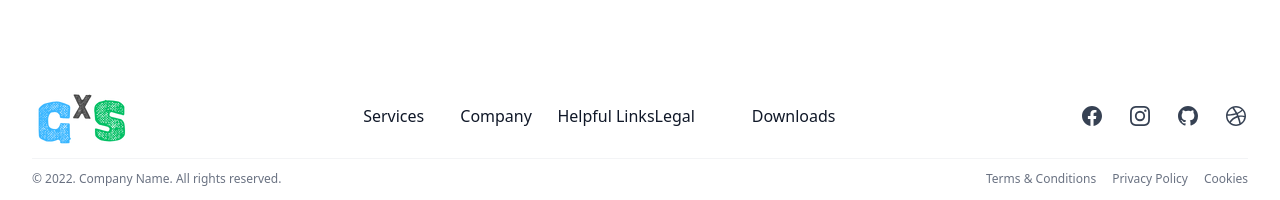
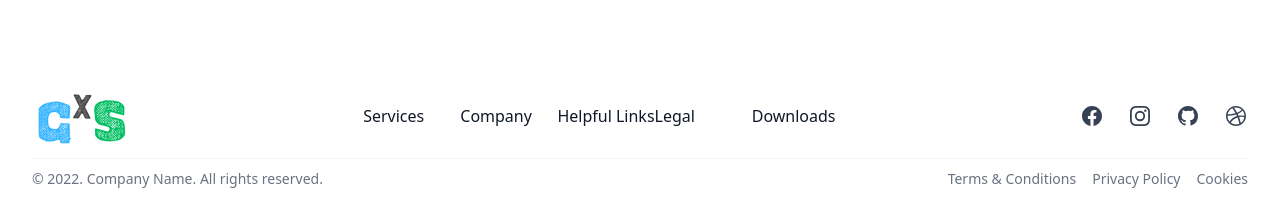
Before and after one commit to Radu-A/galician-man-in-seville, a React (Vite) app: page /contact in a window 1280 px wide. Shown: the part 1002-1202 px from the top of the page. Built offline with nearby package versions, Linux system fonts and the light colour scheme.

Commit message:
working/dark mode

```diff
--- a/src/App.jsx
+++ b/src/App.jsx
@@ -10,7 +10,7 @@ import Contact from "./pages/Contact";
 
 function App() {
   return (
-    <div>
+    <div className="flex flex-col min-h-screen">
       <Header></Header>
       <Routes>
         <Route path="/" element={<Home />} />
@@ -19,7 +19,7 @@ function App() {
         <Route path="/about" element={<About />} />
         <Route path="/contact" element={<Contact />} />
       </Routes>
-    <Footer></Footer>
+      <Footer></Footer>
     </div>
   );
 }
--- a/src/components/Hero.jsx
+++ b/src/components/Hero.jsx
@@ -2,7 +2,7 @@ export default function Hero() {
   return (
     <>
       {/* <div className="relative isolate px-6 lg:px-8 bg-[url('/images/home-setas.jpg')] bg-cover"> */}
-      <div className="relative isolate px-6 lg:px-8">
+      <div className="flex-1 relative isolate px-6 lg:px-8 dark:bg-gray-900">
         <div className="mx-auto max-w-2xl py-32 sm:py-32 lg:py-48">
           <div className="hidden sm:mb-8 sm:flex sm:justify-center">
             <div className="relative rounded-full px-3 py-1 text-sm/6 text-gray-600 ring-1 ring-gray-900/10 hover:ring-gray-900/20 dark:text-gray-400 dark:ring-white/10 dark:hover:ring-white/20">
--- a/src/layout/Footer.jsx
+++ b/src/layout/Footer.jsx
@@ -7,7 +7,7 @@ import LogoMd from "../assets/logo/logo-md.png";
 
 export default function Footer() {
   return (
-    <footer className="bg-white">
+    <footer className="bg-white dark:bg-gray-900">
       <div className="mx-auto max-w-screen-xl p-4 sm:px-6 lg:px-8">
         <div className="flex items-center justify-between gap-8">
           <div>
@@ -91,12 +91,12 @@ export default function Footer() {
         </div>
 
         <div className="mt-3 border-t border-gray-100 pt-3">
-          <div className="sm:flex sm:justify-between">
-            <p className="text-xs text-gray-500">
+          <div className="text-sm/4 sm:flex sm:justify-between">
+            <p className=" text-gray-500">
               &copy; 2022. Company Name. All rights reserved.
             </p>
 
-            <ul className="mt-3 flex flex-wrap justify-start gap-4 text-xs sm:mt-0 lg:justify-end">
+            <ul className="mt-3 flex flex-wrap justify-start gap-4 sm:mt-0 lg:justify-end">
               <li>
                 <a
                   href="#"
```
